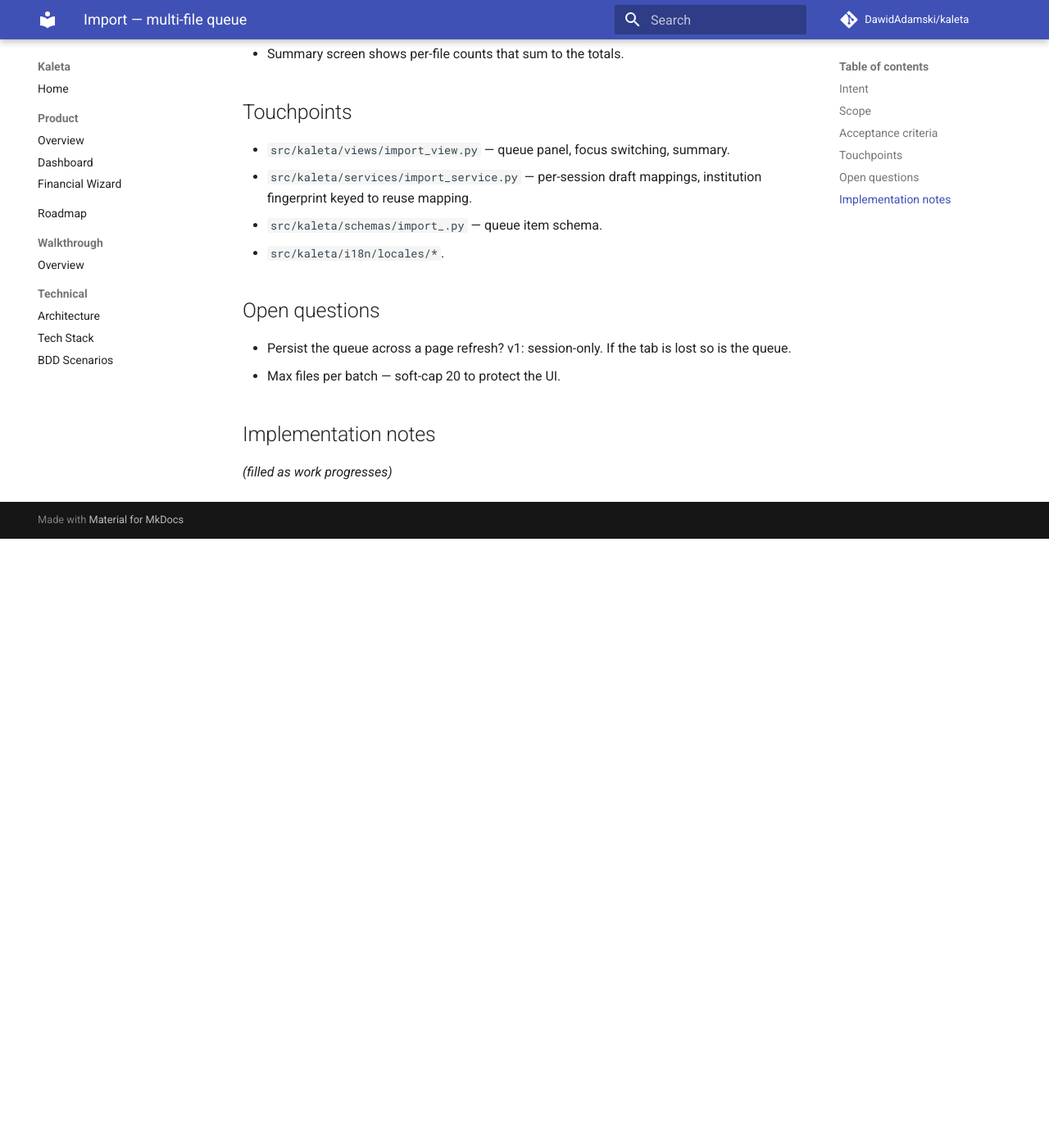
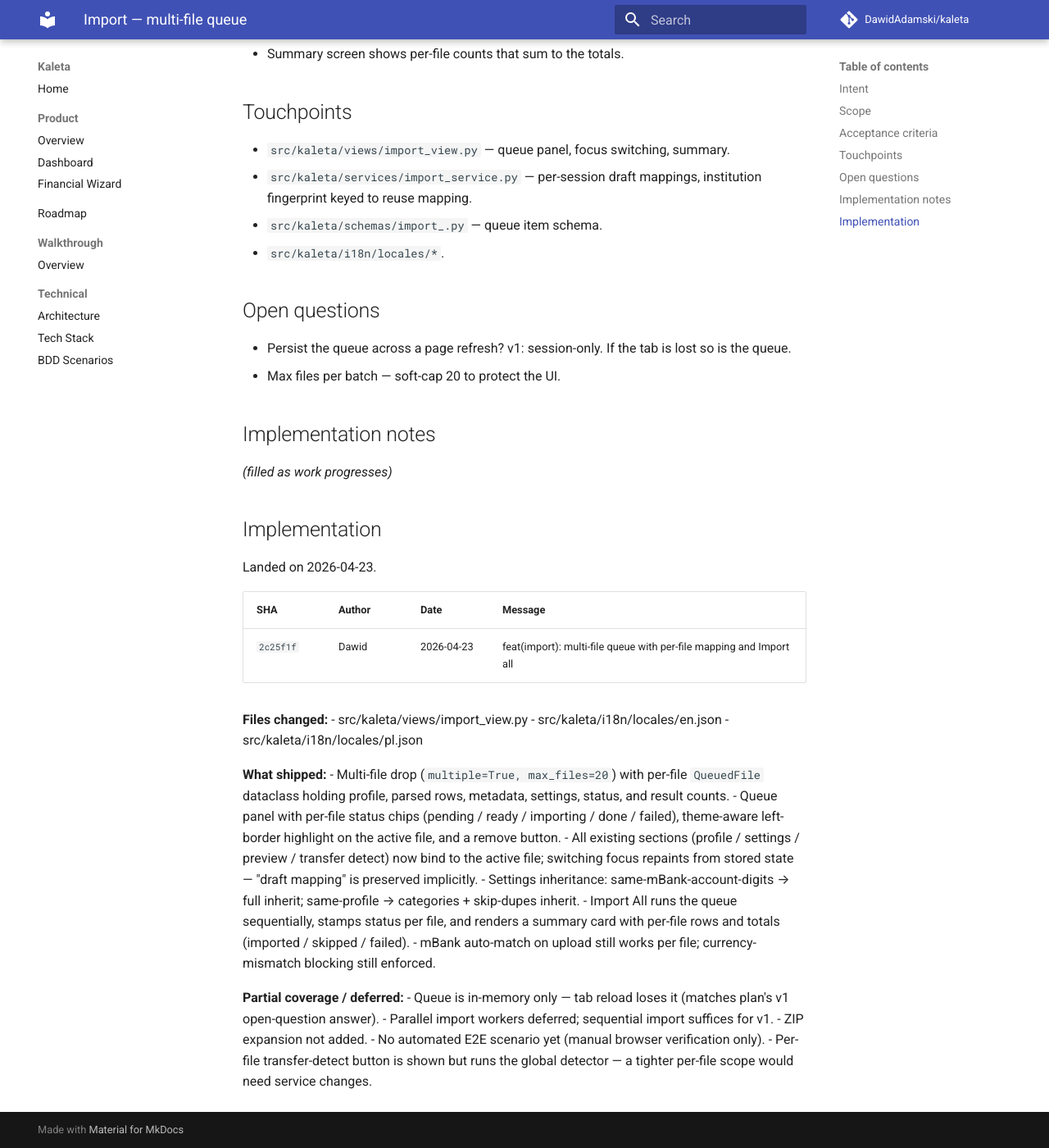
Before and after one commit to DawidAdamski/kaleta, an MkDocs documentation site: the page built from docs/plans/archive/import-multi-file-queue.md, in a window 1280 px wide and 1400 px high, scrolled down 790 px. Shown: the whole window at 82% size. Built offline with MkDocs 1.6.1 and Material for MkDocs 9.7.7, drawn with Linux system fonts in a browser that asks for light colours; comment, search, counter and statistics services are not loaded; before the commit the page ends 1447 px from its top, so only the background shows below that.

Commit message:
docs(plans): archive import-multi-file-queue
Implementation landed in 2c25f1f.

Co-Authored-By: Claude Opus 4.7 <noreply@anthropic.com>

```diff
--- a/docs/plans/import-multi-file-queue.md
+++ b/docs/plans/archive/import-multi-file-queue.md
@@ -3,7 +3,8 @@ plan_id: import-multi-file-queue
 title: Import — multi-file queue
 area: import
 effort: medium
-status: draft
+status: archived
+archived_at: 2026-04-23
 roadmap_ref: ../roadmap.md#import
 ---
 
@@ -55,3 +56,31 @@ Out of scope:
 ## Implementation notes
 
 _(filled as work progresses)_
+
+## Implementation
+
+Landed on 2026-04-23.
+
+| SHA | Author | Date | Message |
+|---|---|---|---|
+| `2c25f1f` | Dawid | 2026-04-23 | feat(import): multi-file queue with per-file mapping and Import all |
+
+**Files changed:**
+- src/kaleta/views/import_view.py
+- src/kaleta/i18n/locales/en.json
+- src/kaleta/i18n/locales/pl.json
+
+**What shipped:**
+- Multi-file drop (`multiple=True, max_files=20`) with per-file `QueuedFile` dataclass holding profile, parsed rows, metadata, settings, status, and result counts.
+- Queue panel with per-file status chips (pending / ready / importing / done / failed), theme-aware left-border highlight on the active file, and a remove button.
+- All existing sections (profile / settings / preview / transfer detect) now bind to the active file; switching focus repaints from stored state — "draft mapping" is preserved implicitly.
+- Settings inheritance: same-mBank-account-digits → full inherit; same-profile → categories + skip-dupes inherit.
+- Import All runs the queue sequentially, stamps status per file, and renders a summary card with per-file rows and totals (imported / skipped / failed).
+- mBank auto-match on upload still works per file; currency-mismatch blocking still enforced.
+
+**Partial coverage / deferred:**
+- Queue is in-memory only — tab reload loses it (matches plan's v1 open-question answer).
+- Parallel import workers deferred; sequential import suffices for v1.
+- ZIP expansion not added.
+- No automated E2E scenario yet (manual browser verification only).
+- Per-file transfer-detect button is shown but runs the global detector — a tighter per-file scope would need service changes.
```
Also changed, not shown: docs/plans/README.md (+1 -1 lines).
